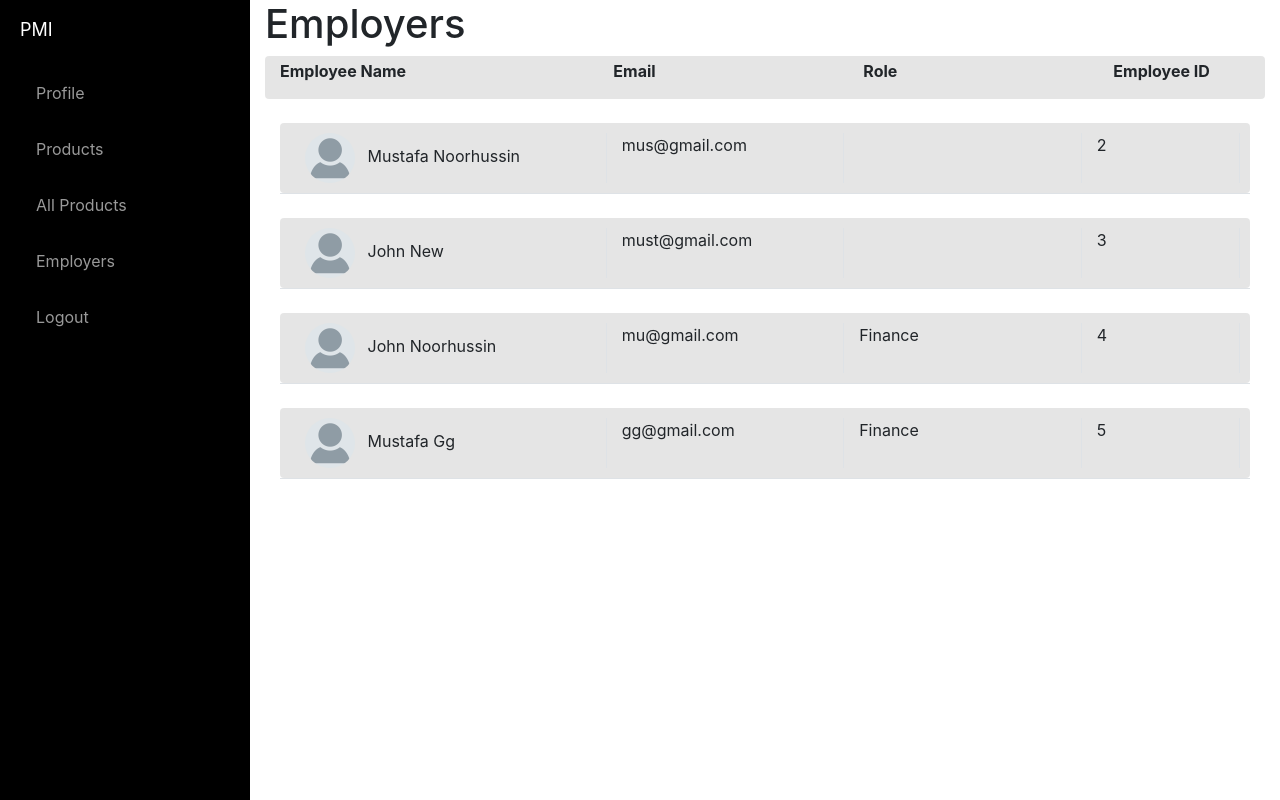
After one commit to mnoorhussin/flaskdepoly, a Flask app: page /employee in a window 1280 px wide. The commit adds this page. Run offline with Flask 2, Linux system fonts and the light colour scheme; a user stored in the database is signed in; data comes from the database, SQL or seed files in the repository; both versions use the stored data as it was after the commit; some libraries are stand-ins or nearby versions.

Commit message:
modified profile page, sign_up,

```diff
--- a/website/auth.py
+++ b/website/auth.py
@@ -40,6 +40,7 @@ def sign_up():
         email = request.form.get('email')
         first_name = request.form.get('firstName')
         last_name = request.form.get('lastName')
+        role = request.form.get('role')
         password1 = request.form.get('password1')
         password2 = request.form.get('password2')
 
@@ -57,13 +58,13 @@ def sign_up():
         elif len(password1) < 4:
             flash('Password must be at least 4 characters.', category='error')
         else:
-            new_user = User(email=email, first_name=first_name, last_name=last_name, password=generate_password_hash(
+            new_user = User(email=email, first_name=first_name, last_name=last_name, role=role, password=generate_password_hash(
                 password1, method='sha256'))
             db.session.add(new_user)
             db.session.commit()
             login_user(new_user, remember=True)
             flash('Account created!', category='success')
-            return redirect(url_for('views.home'))
+            return redirect(url_for('views.profile'))
 
     return render_template("sign_up.html", user=current_user)
 
--- a/website/models.py
+++ b/website/models.py
@@ -10,6 +10,7 @@ class User(db.Model, UserMixin):
     password = db.Column(db.String(150))
     first_name = db.Column(db.String(150))
     last_name = db.Column(db.String(150))
+    role = db.Column(db.String(150))
     product = db.relationship('Product')
 
 
--- a/website/templates/base.html
+++ b/website/templates/base.html
@@ -33,6 +33,8 @@
           <a class="nav-item nav-link" id="products" href="/products">All Products</a>
         </li>
         <li>
+          <a class="nav-item nav-link" id="employee" href="/employee">Employers</a>
+        </li>
         <li>
           <a class="nav-item nav-link" id="logout" href="/logout">Logout</a>
         </li>
--- /dev/null
+++ b/website/templates/employee.html
@@ -0,0 +1,58 @@
+{% extends "base.html" %} {% block title %}Employers{% endblock %} {% block content%}
+<h1>Employers</h1>
+<div class="container-fluid">
+    <div class="row">
+        <div class="col-md-12 ">
+            <div class="row border-dark rounded" style="padding-top: 3px; background-color:rgba(0,0,0,.10);">
+                <div class="col-md-4">
+                    <strong>
+                        <p>Employee Name</p>
+                    </strong>
+                </div>
+                <div class="col-md-3">
+                    <strong>
+                        <p>Email</p>
+                    </strong>
+
+                </div>
+                <div class="col-md-3">
+                    <strong>
+                        <p>Role</p>
+                    </strong>
+
+                </div>
+                <div class="col-md-2">
+                    <strong>
+                        <p>Employee ID</p>
+                    </strong>
+
+                </div>
+            </div>
+            <br>
+            {% for employee in employee %}
+            <div class="container-fluid ">
+                <div class="row">
+                    <div class="col-md-12 border-bottom">
+                        <div class="row border-dark rounded" style="padding: 10px; background-color:rgba(0,0,0,.10);">
+                            <div class="col-md-4 border-right">
+                                {% if employee.first_name %}<img src="{{ url_for('static',filename='IMG/Avatar.png')}}"
+                                    alt="" class="thumb-sm  rounded-circle mr-2" width="50">
+                                {{employee.first_name[0]|upper}}{{employee.first_name[1:]}}
+                                {{employee.last_name[0]|upper}}{{employee.last_name[1:]}}{% endif %}
+                            </div>
+                            <div class="col-md-3 border-right">
+                                {% if employee.email %}{{ employee.email }}{% endif %}
+                            </div>
+                            <div class="col-md-3 border-right">
+                                {% if employee.role %}{{ employee.role }}{% endif %}
+                            </div>
+                            <div class="col-md-2 border-right">
+                                {% if employee.id %}{{ employee.id }}{% endif %}
+                            </div>
+                        </div>
+                    </div>
+                </div>
+            </div>
+            <br>
+            {% endfor %}
+            {% endblock %}
--- a/website/templates/home.html
+++ b/website/templates/home.html
@@ -10,8 +10,8 @@
   </div>
   <div class="ml-auto p-2">
     <form class="form-inline my-2 my-lg-10 ">
-      <input class="form-control mr-sm-2" type="search" placeholder="Search Products" aria-label="Search" ,
-        name="searched">
+      <input class="form-control mr-sm-2" type="search" placeholder="Search Products" aria-label="s" ,
+        name="s">
       <button class="btn btn-outline-success my-2 my-sm-0" type="submit">Search</button>
     </form>
   </div>
--- a/website/templates/search.html
+++ b/website/templates/search.html
@@ -1,5 +1,4 @@
 {% extends "base.html" %} {% block title %}Profile{% endblock %} {% block content%}
 <br>
 <h2>You searched for ...</h2>
-<p>{{searched}}</p>
 {% endblock %}
--- a/website/templates/sign_up.html
+++ b/website/templates/sign_up.html
@@ -22,6 +22,10 @@
 								<input type="text" class="form-control" id="lastName" name="lastName"
 									placeholder="Last name" />
 							</div>
+							<div class="form-outline mb-4">
+								<input type="text" class="form-control" id="role" name="role"
+									placeholder="Role" />
+							</div>
 
 							<div class="form-outline mb-4">
 								<input type="password" class="form-control" id="password1" name="password1"
--- a/website/views.py
+++ b/website/views.py
@@ -57,17 +57,54 @@ def update(id):
     editproduct = Product.query.get_or_404(id)
     if request.method == 'POST':
         editproduct.product_name = request.form['product_name']
-        editproduct.description = request.form['description']
         editproduct.qty = request.form['qty']
         editproduct.price = request.form['price']
         try:
             db.session.commit()
+            flash("Product updated successfully")
             return redirect('/')
         except:
             return" There was problem updating your product!"
 
     else:
         return render_template("update.html", editproduct=editproduct, user=current_user)
+
+
+@views.route('/delete-user/<int:id>')
+@login_required
+def delete_user(id):
+    user_to_delete = User.query.get_or_404(id)
+    try:
+        db.session.delete(user_to_delete)
+        db.session.commit()
+        flash("User deleted successfully")
+        return redirect('/profile')
+    except:
+        return" There was problem deleting User!"
+    else:
+        return render_template("profile.html", user_to_delete=user_to_delete, user=current_user)
+
+
+
+@views.route('/update-user/<int:id>', methods=['GET', 'POST'])
+@login_required
+def update_user(id):
+    edituser = User.query.get_or_404(id)
+    if request.method == 'POST':
+        edituser.first_name = request.form['first_name']
+        edituser.last_name = request.form['last_name']
+        edituser.email = request.form['email']
+        edituser.role = request.form['role']
+
+        try:
+            db.session.commit()
+            flash("User updated successfully")
+            return redirect('/profile')
+        except:
+            return" There was problem updating User!"
+
+    else:
+        return render_template("update-user.html", edituser=edituser, user=current_user)
 
 
 
@@ -83,5 +120,12 @@ def products():
 @views.route('/profile')
 @login_required
 def profile():
-    employers = User.query.all()
+    profile = User.query.all()
     return render_template("profile.html", User=User, user=current_user)
+
+
+@views.route('/employee')
+@login_required
+def employee():
+    employee = User.query.all()
+    return render_template("employee.html", employee=employee, user=current_user)
```
Also changed, not shown: migrations/versions/bf516100b3ad_.py (added, +28 -0 lines), website/templates/profile.html (+24 -4 lines), website/templates/single-product.html (deleted, +0 -11 lines), website/templates/update-user.html (added, +27 -0 lines), website/database.db, website/static/index.css (line endings or trailing spaces), 1 other file.
